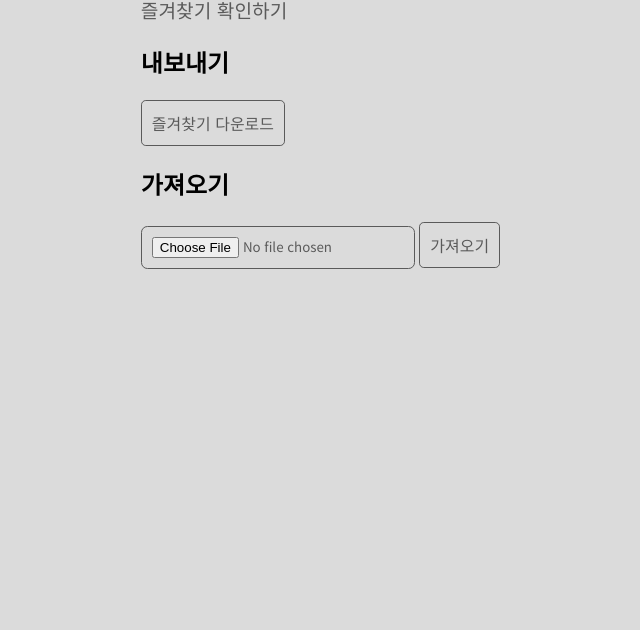
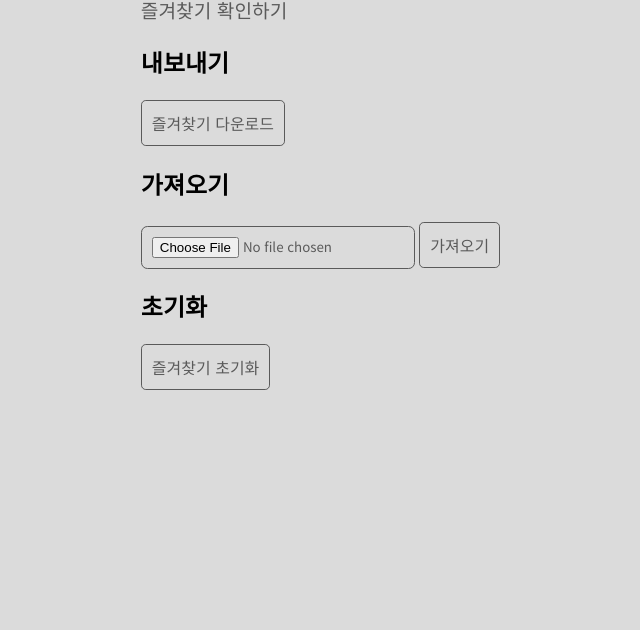
Before and after one commit to chick0/meal-api, a Flask app: template app/templates/app/tool.html in a window 1280 px wide. Shown: the top 630 px of the page, without its empty margins (120-760 px from the left). Run offline with Flask 2, Linux system fonts and the light colour scheme; the template is opened without the code that fills it, so the values that code supplies are empty; parts of the project's set-up code (start-up, migrations or seed data) failed here and were passed over.

Commit message:
초기화 기능 추가

```diff
--- a/app/templates/app/tool.html
+++ b/app/templates/app/tool.html
@@ -17,6 +17,11 @@
             <h2>가져오기</h2>
             <input type="file" id="fake_upload">
             <button class="btn" id="import">가져오기</button>
+        </section>
+
+        <section class="lf">
+            <h2>초기화</h2>
+            <button class="btn" id="reset">즐겨찾기 초기화</button>
         </section>
 
         <section class="nav-right-bottom">
@@ -60,5 +65,14 @@
                 download.setAttribute("download", "즐겨찾기_백업.json");
                 download.click();
             });
+            document.getElementById("reset").addEventListener('click',function(){
+                var star = get_star();
+                var keys = Object.keys(star);
+                for(var key in keys){
+                    del_star(star[keys[key]]);
+                }
+
+                window.alert("즐겨찾기 초기화 완료");
+            });
         </script>
 {% endblock %}
```
